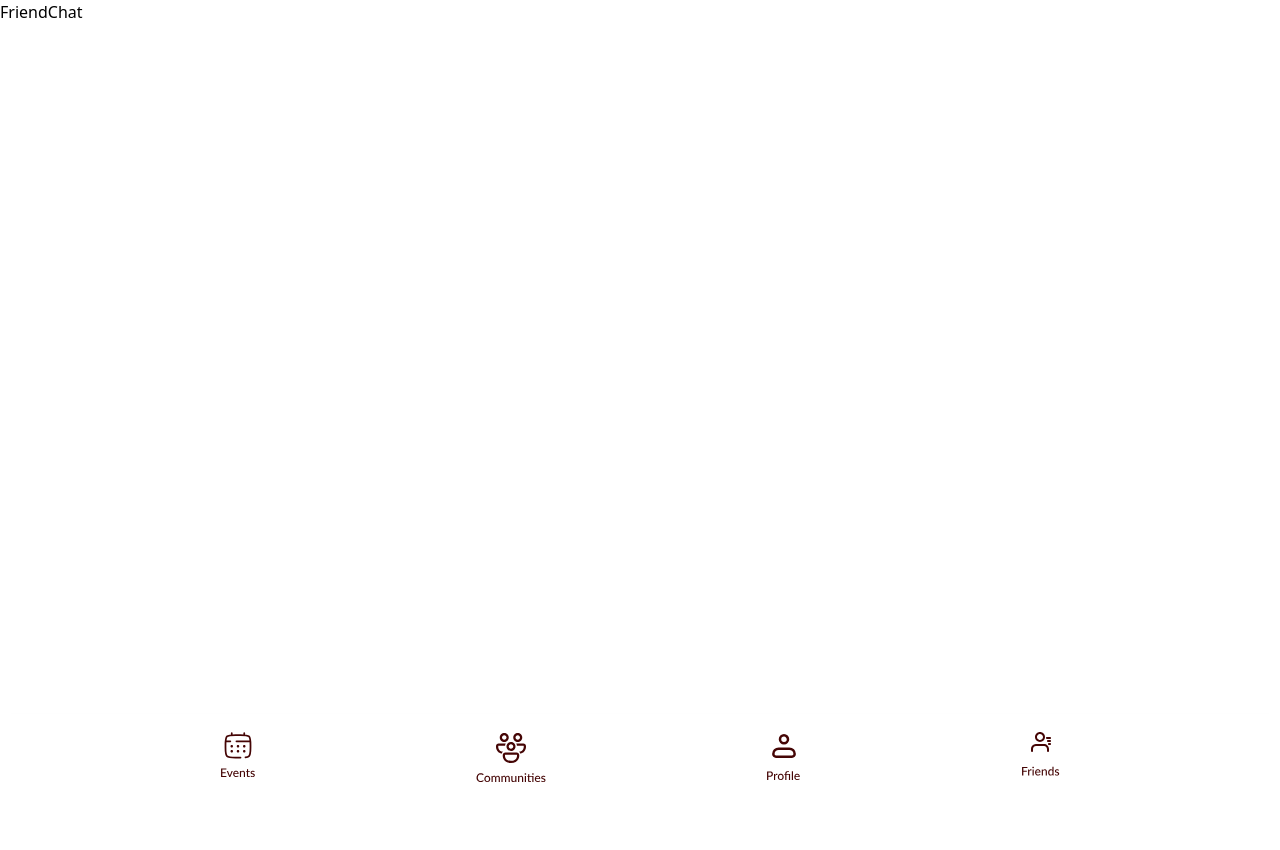
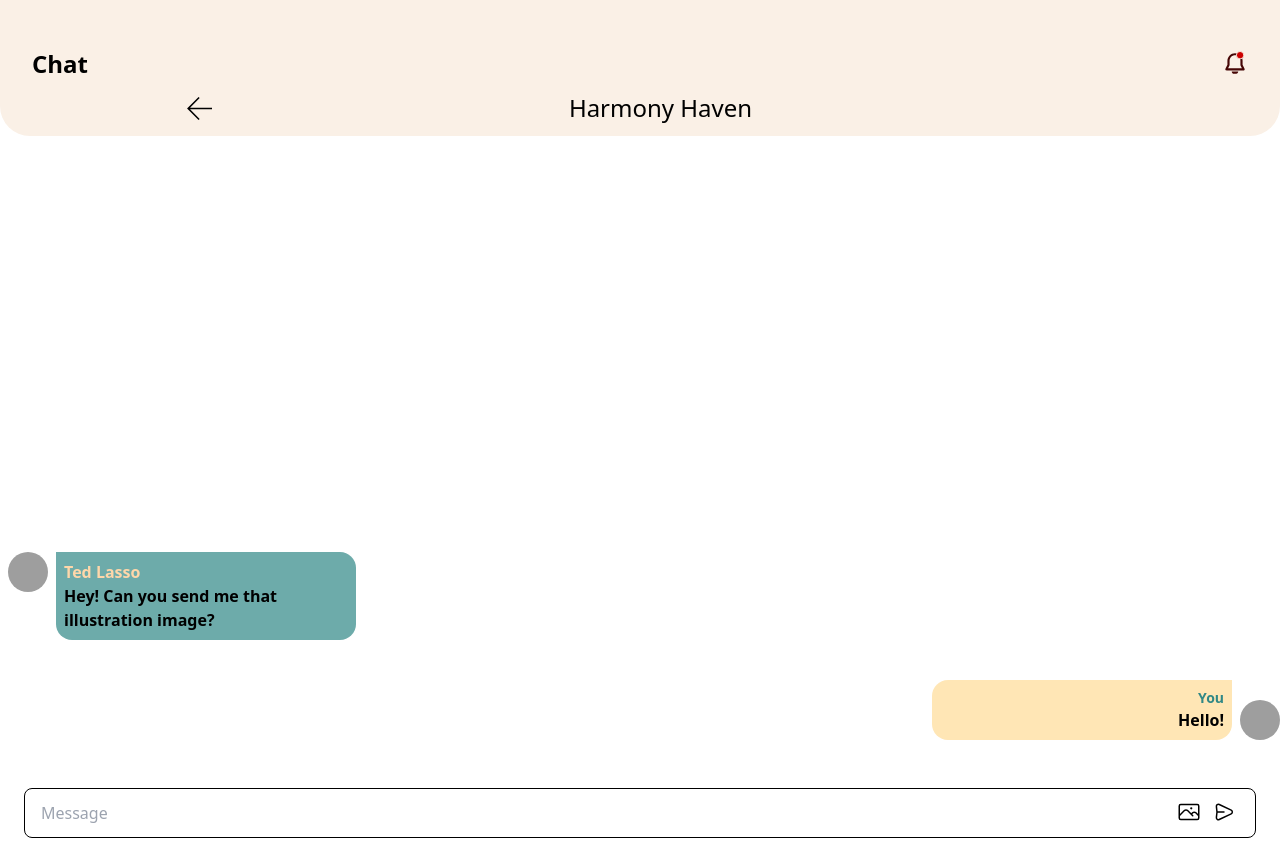
Before and after one commit to assudani66/Palikin, a React (Vite) app: page /friends/chat in a window 1280 px wide. Before the commit the page ends 800 px from the top, so only its background shows below. Built offline with nearby package versions, Linux system fonts and the light colour scheme; grey boxes are pictures that could not be loaded.

Commit message:
feat: friends chat functionality

```diff
--- a/src/App.jsx
+++ b/src/App.jsx
@@ -16,7 +16,7 @@ export default function App()
       <Route path="/" element={<Home />} />
       <Route path="/profile" element={<Profile />} />
       <Route path="/friends" element={<FriendsList />} />
-      <Route path="/friends/chat" element={<FriendChat />} />
+      <Route path="/friends/chat" element={<FriendChat setShowNavBar={setShowNavBar}/>} />
       <Route path="/events" element={<Events />} />
       <Route path="/events/details" element={<EventDetails />} />
       <Route path="/communities" element={<Communities />} />
--- a/src/pages/friendChat/FriendChat.jsx
+++ b/src/pages/friendChat/FriendChat.jsx
@@ -1,7 +1,108 @@
 import React from 'react'
+import { useState, useEffect } from 'react'
+import { useNavigate } from 'react-router-dom'
+import { Header } from '../../components/header/Header'
+import { ImageModal } from '../communityChat/ImageModal'
 
-export const FriendChat = () => {
+export const FriendChat = ({setShowNavBar}) => {
+
+  const communityName = "Harmony Haven"
+
+  const navigate = useNavigate();
+  const [media, setMedia] = useState(null)
+  const [mediaUrl, setMediaUrl] = useState("")
+  const [openModal, setOpenModal] = useState(false);
+  const [message, setMessage] = useState('')
+  const [chatMessages, setChatMessages] = useState([]);
+
+  const clickHandler=()=>
+  {
+    setShowNavBar(true)
+    navigate("/friends")
+  }
+
+  const handleModal = () => {
+    setOpenModal(true)
+  }
+
+  const handleMessage = () => {
+    if(message.trim() !== ''){
+      setChatMessages([...chatMessages, message])
+      setMessage('')
+    }
+  }
+
+  useEffect(()=>{
+    setShowNavBar(false);
+  },[])
+
   return (
-    <div>FriendChat</div>
+    <div className='flex flex-col overflow-y-hidden'>
+      <header className="flex flex-col fixed top-0 w-full overflow-x-hidden">
+      <Header heading="Chat" padding={"pb-14"}/>
+      <section className=" absolute bottom-3 ml-2 flex justify-around items-center w-full font-normal ">
+      <svg width="25" height="23" viewBox="0 0 25 23" fill="none" xmlns="http://www.w3.org/2000/svg" onClick={()=>clickHandler()}>
+      <path d="M25 12.2812H3.05176L12.6587 21.8882L11.5601 22.9868L0.0732422 11.5L11.5601 0.0131836L12.6587 1.11182L3.05176 10.7188H25V12.2812Z" fill="black"/>
+      </svg>
+      <h1 className="text-2xl">{communityName}</h1>
+      <span>{" "}</span>
+
+      </section>
+      </header>
+      <div className='w-screen h-screen flex flex-col justify-end relative'>
+      <div className='mb-[20px]'>
+        <div className='flex items-start justify-start mb-[20px]'>
+        <img src="https://i.postimg.cc/G2Q8d9s7/ted.png" alt="profile" className='w-10 h-10 rounded-full ml-2 mr-2'/>
+
+          <div className="bg-[#308886]/70 text-white p-2 rounded-tr-2xl rounded-bl-2xl rounded-br-2xl w-[300px] min-h-[70px]">
+            <h1 className="text-left text-l text-orange-200 font-bold">Ted Lasso</h1>
+            <h1 className='text-left text-black font-bold'>Hey! Can you send me that illustration image?</h1>
+          </div>
+
+        </div>
+      </div>
+      {openModal && <ImageModal media={media} setMedia={setMedia} setMediaUrl={setMediaUrl} setOpenModal={setOpenModal}/>}
+      <div className='mb-[40px]'>
+        <div className='flex items-end justify-end mb-[20px]'>
+          <div className="bg-[#FFCD6C]/50 text-white p-2 rounded-tl-2xl rounded-bl-2xl rounded-br-2xl w-[300px]">
+            <h1 className="text-right text-sm text-[#308886] font-bold">You</h1>
+            <h1 className='text-right text-black font-bold'>Hello!</h1>
+          </div>
+            <img src="https://i.postimg.cc/fTYff9yW/urahichi.gif" alt="profile" className='w-10 h-10 rounded-full ml-2'/>
+      </div>
+        {
+          chatMessages.map((message, index) => {
+            return (
+              <div className='flex items-end justify-end mb-[20px]' key={index}>
+              <div className='bg-[#FFCD6C]/50 text-white p-2 rounded-tl-2xl rounded-bl-2xl rounded-br-2xl w-[300px]'>
+                <h1 className="text-right text-sm text-[#308886] font-bold mb-[3px]">You</h1>
+                <p className='text-right text-black font-bold'>{message}</p>
+              </div>
+              <img src="https://i.postimg.cc/fTYff9yW/urahichi.gif" alt="profile" className='w-10 h-10 rounded-full ml-2'/>
+            </div>
+            )
+          })
+        }
+        {mediaUrl &&
+        <div className='flex items-end justify-end'>
+          <div className='bg-[#FFCD6C]/50 text-white p-2 rounded-tl-2xl rounded-bl-2xl rounded-br-2xl w-[300px]'>
+            <h1 className="text-right text-sm text-[#308886] font-bold mb-[3px]">You</h1>
+            <img src={mediaUrl} alt="upload" className="rounded-tl-2xl rounded-bl-2xl rounded-br-2xl"/>
+          </div>
+          <img src="https://i.postimg.cc/fTYff9yW/urahichi.gif" alt="profile" className='w-10 h-10 rounded-full ml-2'/>
+        </div>
+        }
+      </div>
+      </div>
+      <footer className='w-full px-6 px flex justify-items-stretch  sticky bottom-3'>
+        <input placeholder='Message' className='border box-border border-black rounded-lg px-4 py-3  flex-1' value={message} onChange={(e) => setMessage(e.target.value)} />
+        <svg xmlns="http://www.w3.org/2000/svg" width="24" height="24" viewBox="0 0 24 24" fill="none" className="absolute right-11 top-3 cursor-pointer" onClick={handleMessage}>
+          <path d="M4.99994 12L4.39594 6.563C4.22294 5.007 5.82494 3.864 7.23994 4.535L19.1839 10.193C20.7089 10.915 20.7089 13.085 19.1839 13.807L7.23994 19.465C5.82494 20.135 4.22294 18.993 4.39594 17.437L4.99994 12ZM4.99994 12H11.9999" stroke="black" stroke-width="1.5" stroke-linecap="round" stroke-linejoin="round"/>
+         </svg>
+        <svg xmlns="http://www.w3.org/2000/svg" fill="none" viewBox="0 0 24 24" stroke-width="1.5" stroke="currentColor" class="w-6 h-6" onClick={() => setOpenModal(true)} className="absolute w-6 h-6 right-[79px] top-3">
+          <path stroke-linecap="round" stroke-linejoin="round" d="M2.25 15.75l5.159-5.159a2.25 2.25 0 013.182 0l5.159 5.159m-1.5-1.5l1.409-1.409a2.25 2.25 0 013.182 0l2.909 2.909m-18 3.75h16.5a1.5 1.5 0 001.5-1.5V6a1.5 1.5 0 00-1.5-1.5H3.75A1.5 1.5 0 002.25 6v12a1.5 1.5 0 001.5 1.5zm10.5-11.25h.008v.008h-.008V8.25zm.375 0a.375.375 0 11-.75 0 .375.375 0 01.75 0z" />
+        </svg>
+      </footer>
+    </div>
   )
 }
```
